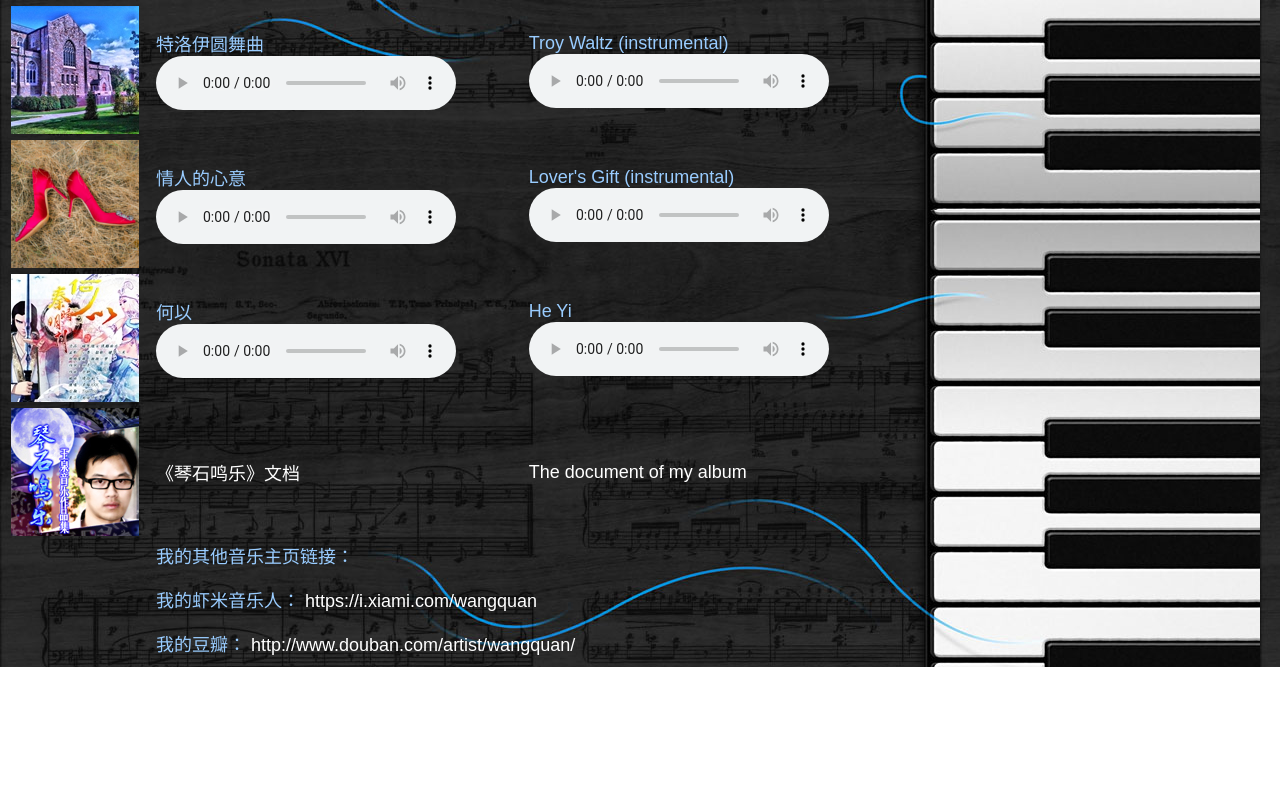
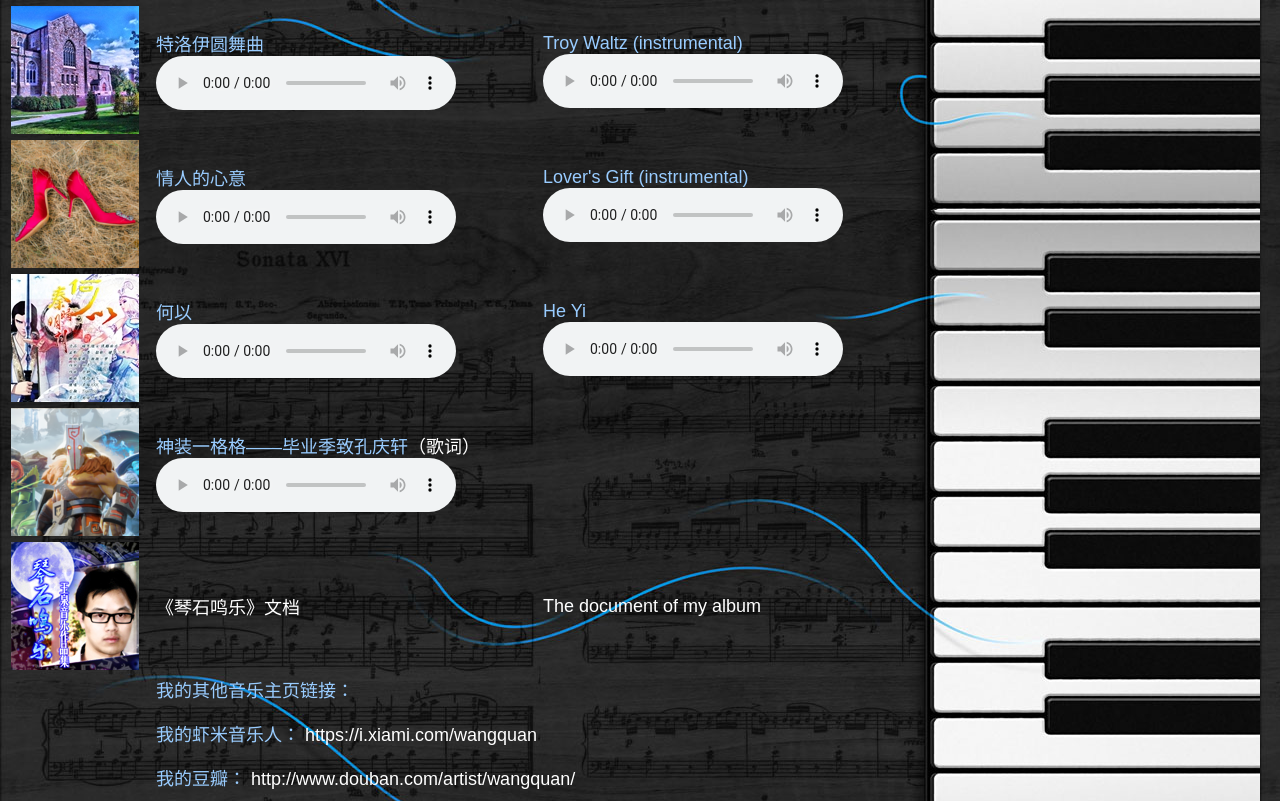
Before and after one commit to wq2012/music, a plain HTML site: page index.html in a window 1280 px wide. Shown: the part 2148-2949 px from the top of the page. Before the commit the page ends 2815 px from the top, so only its background shows below. Drawn offline with Linux system fonts and the light colour scheme; a web font is replaced by a local one.

Commit message:
Add ShenZhuangYiGeGe

```diff
--- a/index.html
+++ b/index.html
@@ -169,6 +169,13 @@
     </tr>
     <tr></tr>
     <tr>
+      <td><img src="pictures/dota.png" width="128" height="128"></td>
+      <td class="style5">神装一格格——毕业季致孔庆轩<a href="docs/ShenZhuangYiGeGe.pdf">（歌词）</a><br>
+        <audio controls>
+          <source src="music/ShenZhuangYiGeGe-WangQuan.mp3" type="audio/mpeg"></audio></td>
+    </tr>
+    <tr></tr>
+    <tr>
       <td width="141"><img src="pictures/album-icon0.jpg" width="128" height="128"></td>
       <td class="style5"><a href="docs/QinShiMingYue.pdf">《琴石鸣乐》文档</a></td>
       <td class="style5"><a href="docs/QinShiMingYue.pdf">The document of my album</a> </td>
```
Also changed, not shown: pictures/dota.png (added), 4 other files.
